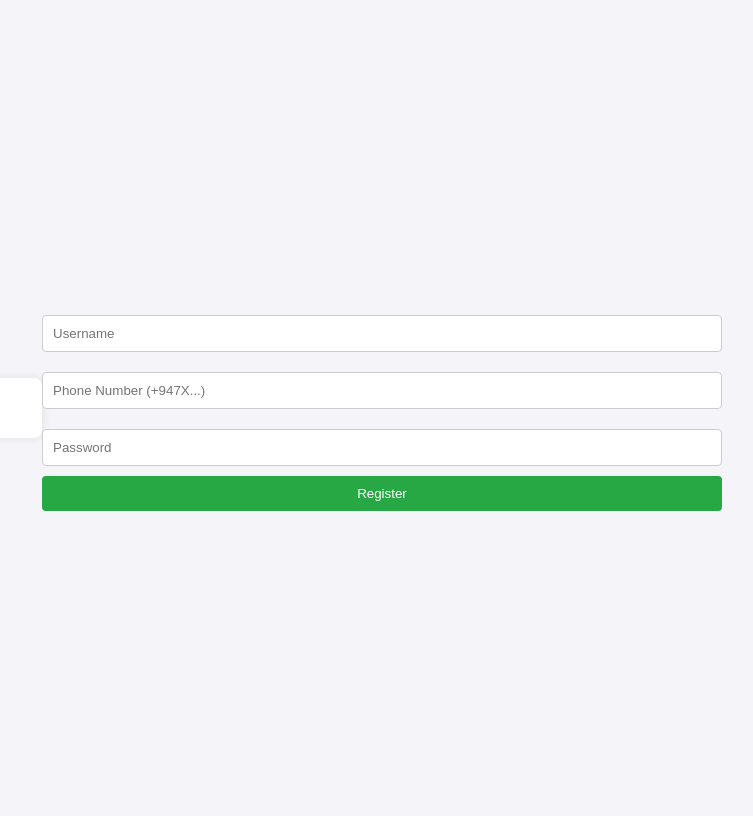
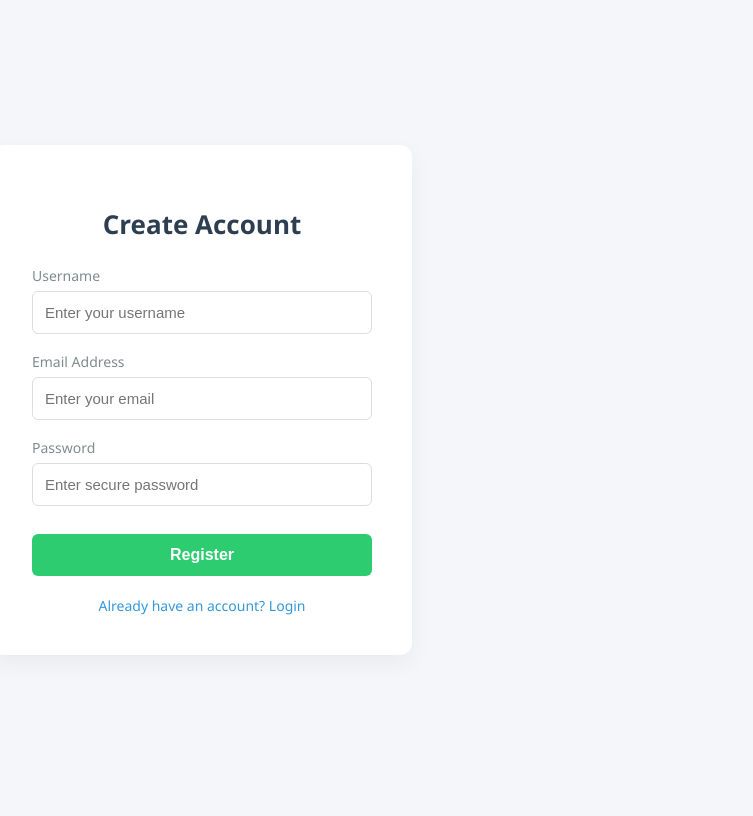
Before and after one commit to GawinduPabod/zero_trust, a Flask app: page /register in a window 1280 px wide. Shown: the whole page, without its empty margins (438-1191 px from the left). After the commit the page ends 615 px from the top, so only its background shows below. Run offline with Flask 3, Linux system fonts and the light colour scheme.

Commit message:
Update remaining project files

```diff
--- a/app.py
+++ b/app.py
@@ -3,7 +3,8 @@ from flask import Flask, render_template, request, redirect, url_for, session
 from datetime import datetime
 import random
 import sqlite3
-from twilio.rest import Client
+import smtplib
+from email.mime.text import MIMEText
 
 app = Flask(__name__)
 application = app
@@ -12,22 +13,27 @@ app.secret_key = "Super_secret_zero_trust_key"
 ALLOWED_START_TIME = 8
 ALLOWED_END_TIME = 18
 
-# --- Twilio SMS Configuration ---
-TWILIO_ACCOUNT_SID = "ඔබගේ_SID_එක_මෙහි_ලබාදෙන්න"
-TWILIO_AUTH_TOKEN = os.environ.get('TWILIO_AUTH_TOKEN')
-TWILIO_PHONE_NUMBER = "+123456789" # ඔබේ Twilio අංකය
+# --- Email Configuration ---
+# Vercel Environment Variables වල SENDER_EMAIL සහ APP_PASSWORD සකස් කරන්න
+# නැතහොත් කෙලින්ම ඔබේ තොරතුරු මෙතනට ලබාදෙන්න
+SENDER_EMAIL = os.environ.get('SENDER_EMAIL') or "ඔබේ_gmail_ලිපිනය@gmail.com"
+APP_PASSWORD = os.environ.get('APP_PASSWORD') or "ගූගල්_ඇප්_පාස්වර්ඩ්_කේතය"
 
-def send_otp_sms(receiver_number, otp):
+def send_otp_email(receiver_email, otp):
     try:
-        client = Client(TWILIO_ACCOUNT_SID, TWILIO_AUTH_TOKEN)
-        message = client.messages.create(
-            body=f"Your Zero Trust Security OTP is: {otp}",
-            from_=TWILIO_PHONE_NUMBER,
-            to=receiver_number
-        )
-        print(f"OTP sent successfully via SMS to {receiver_number}")
+        msg = MIMEText(f"Your Zero Trust Security OTP code is: {otp}\n\nThis code is valid for single use login.")
+        msg['Subject'] = 'Zero Trust Security - OTP Verification'
+        msg['From'] = SENDER_EMAIL
+        msg['To'] = receiver_email
+
+        server = smtplib.SMTP('smtp.gmail.com', 587)
+        server.starttls()
+        server.login(SENDER_EMAIL, APP_PASSWORD)
+        server.sendmail(SENDER_EMAIL, receiver_email, msg.as_string())
+        server.quit()
+        print(f"OTP sent successfully via Email to {receiver_email}")
     except Exception as e:
-        print(f"Error sending SMS: {e}")
+        print(f"Error sending email: {e}")
 
 def get_db_connection():
     # Vercel හි දත්ත ලිවිය හැකි එකම ස්ථානය /tmp ෆෝල්ඩරයයි
@@ -37,10 +43,11 @@ def get_db_connection():
     conn.row_factory = sqlite3.Row
 
     # /tmp ෆෝල්ඩරය මුලින් හිස්ව පවතින බැවින්, අලුතින් Tables නිර්මාණය කිරීම
+    # මෙහි phone_number වෙනුවට email ලෙස වෙනස් කර ඇත
     conn.execute('''
         CREATE TABLE IF NOT EXISTS users (
             username TEXT UNIQUE,
-            phone_number TEXT,
+            email TEXT,
             password TEXT,
             role TEXT,
             known_ip TEXT,
@@ -68,13 +75,13 @@ def log_access(username, ip, device, status):
 
 @app.route('/')
 def home():
-    return render_template('index.html')
+    return render_template('login.html')
 
 @app.route('/register', methods=['GET', 'POST'])
 def register():
     if request.method == 'POST':
         username = request.form.get('username')
-        phone_number = request.form.get('phone_number') # ෆෝන් නම්බර් එක ලබාගැනීම
+        email = request.form.get('email') # ඊමේල් ලිපිනය ලබාගැනීම
         password = request.form.get('password')
         role = 'user'
         user_ip = request.remote_addr
@@ -82,8 +89,8 @@ def register():
 
         conn = get_db_connection()
         try:
-            conn.execute('INSERT INTO users (username, phone_number, password, role, known_ip, known_device) VALUES (?, ?, ?, ?, ?, ?)',
-                         (username, phone_number, password, role, user_ip, user_device))
+            conn.execute('INSERT INTO users (username, email, password, role, known_ip, known_device) VALUES (?, ?, ?, ?, ?, ?)',
+                         (username, email, password, role, user_ip, user_device))
             conn.commit()
             conn.close()
             return "<h1 style='color: green;'>Registration Successful!</h1> <br> <a href='/'>Go to Login</a>"
@@ -125,9 +132,9 @@ def login():
             session['valid_otp'] = generated_otp
             session['temp_user'] = username
 
-            # SMS එක හරහා OTP යැවීම
-            user_phone = user['phone_number']
-            send_otp_sms(user_phone, generated_otp)
+            # ඊමේල් එක හරහා OTP යැවීම
+            user_email = user['email']
+            send_otp_email(user_email, generated_otp)
 
             return render_template('otp.html')
 
--- a/templates/register.html
+++ b/templates/register.html
@@ -2,27 +2,105 @@
 <html lang="en">
 <head>
     <meta charset="UTF-8">
+    <meta name="viewport" content="width=device-width, initial-scale=1.0">
     <title>Zero Trust - Register</title>
     <style>
-        body { font-family: Arial, sans-serif; background: #f4f4f9; display: flex; justify-content: center; align-items: center; height: 100vh; }
-        .login-container { background: white; padding: 30px; border-radius: 8px; box-shadow: 0px 0px 10px rgba(0,0,0,0.1); width: 300px; text-align: center; }
-        input[type="text"], input[type="password"] { width: 100%; padding: 10px; margin: 10px 0; border: 1px solid #ccc; border-radius: 4px; box-sizing: border-box; }
-        button { width: 100%; padding: 10px; background: #28a745; border: none; color: white; border-radius: 4px; cursor: pointer; }
-        button:hover { background: #218838; }
+        body {
+            font-family: 'Segoe UI', Tahoma, Geneva, Verdana, sans-serif;
+            background-color: #f4f6f9;
+            display: flex;
+            justify-content: center;
+            align-items: center;
+            height: 100vh;
+            margin: 0;
+        }
+        .register-container {
+            background: #ffffff;
+            padding: 40px;
+            border-radius: 12px;
+            box-shadow: 0 8px 24px rgba(0, 0, 0, 0.05);
+            width: 340px;
+            text-align: center;
+        }
+        h2 {
+            margin-bottom: 24px;
+            color: #2c3e50;
+            font-size: 26px;
+            font-weight: 600;
+        }
+        .input-group {
+            text-align: left;
+            margin-bottom: 18px;
+        }
+        label {
+            display: block;
+            margin-bottom: 6px;
+            color: #7f8c8d;
+            font-size: 14px;
+        }
+        input[type="text"], input[type="email"], input[type="password"] {
+            width: 100%;
+            padding: 12px;
+            border: 1px solid #dcdde1;
+            border-radius: 6px;
+            box-sizing: border-box;
+            font-size: 15px;
+            transition: border-color 0.3s;
+        }
+        input:focus {
+            border-color: #2ecc71;
+            outline: none;
+        }
+        button {
+            width: 100%;
+            padding: 12px;
+            background-color: #2ecc71;
+            border: none;
+            color: white;
+            border-radius: 6px;
+            font-size: 16px;
+            font-weight: bold;
+            cursor: pointer;
+            transition: background-color 0.3s;
+            margin-top: 10px;
+        }
+        button:hover {
+            background-color: #27ae60;
+        }
+        .login-link {
+            display: block;
+            margin-top: 20px;
+            font-size: 14px;
+            color: #3498db;
+            text-decoration: none;
+        }
+        .login-link:hover {
+            text-decoration: underline;
+        }
     </style>
 </head>
 <body>
 
-<div class="login-container">
-
-</div>
-
-<form action="/register" method="POST">
-        <input type="text" name="username" placeholder="Username" required>
-        <input type="text" name="phone_number" placeholder="Phone Number (+947X...)" required>
-        <input type="password" name="password" placeholder="Password" required>
+<div class="register-container">
+    <h2>Create Account</h2>
+    <form action="/register" method="POST">
+        <div class="input-group">
+            <label>Username</label>
+            <input type="text" name="username" placeholder="Enter your username" required>
+        </div>
+        <div class="input-group">
+            <label>Email Address</label>
+            <input type="email" name="email" placeholder="Enter your email" required>
+        </div>
+        <div class="input-group">
+            <label>Password</label>
+            <input type="password" name="password" placeholder="Enter secure password" required>
+        </div>
         <button type="submit">Register</button>
     </form>
 
+    <a href="/" class="login-link">Already have an account? Login</a>
+</div>
+
 </body>
 </html>
```
